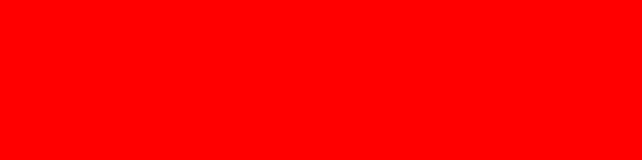
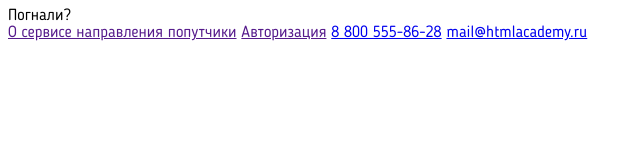
Before and after one commit to viktor-git/156077-pognali-18, a website: page source/index.html in a window 1280 px wide. Shown: the whole page, without its empty margins (0-642 px from the left). Drawn offline with nearby package versions, Linux system fonts and the light colour scheme; files that its build step writes are made by us from their sources.

Commit message:
Начата разметка главной
Сделана шапка

```diff
--- a/source/index.html
+++ b/source/index.html
@@ -6,8 +6,24 @@
     <link rel="stylesheet" href="css/style.css">
   </head>
   <body>
+    <header class="header">
+      <div class="header__slogan">Погнали?</div>
+      <nav class="header__nav main-nav">
+        <a href="" class="main-nav__title">О сервисе направления попутчики</a>
+        <a href="" class="main-nav__auth">Авторизация</a>
+        <a href="tel:+78005558628" class="main-nav__tel">8 800 555-86-28</a>
+        <a href="mailto:mail@htmlacademy.ru" class="main-nav__e-mail">mail@htmlacademy.ru</a>
+        <div class="main-nav__social social">
+          <div class="social__fb"></div>
+          <div class="social__vk"></div>
+          <div class="social__instagramm"></div>
+        </div>
+      </nav>
+    </header>
 
+    <main class="main">
 
+    </main>
 
   </body>
 </html>
--- a/source/sass/style.scss
+++ b/source/sass/style.scss
@@ -1,3 +1,13 @@
+@font-face {
+  font-family: 'BloggerSans';
+  src: url('../fonts/bloggersans.woff') format("truetype");
+  font-style: normal;
+  font-weight: normal;
+}
+
+$main-font: 'BloggerSans';
+
 body {
-  background: red;
+  font-family: $main-font, 'Arial', sans-serif;
+
 }
```
